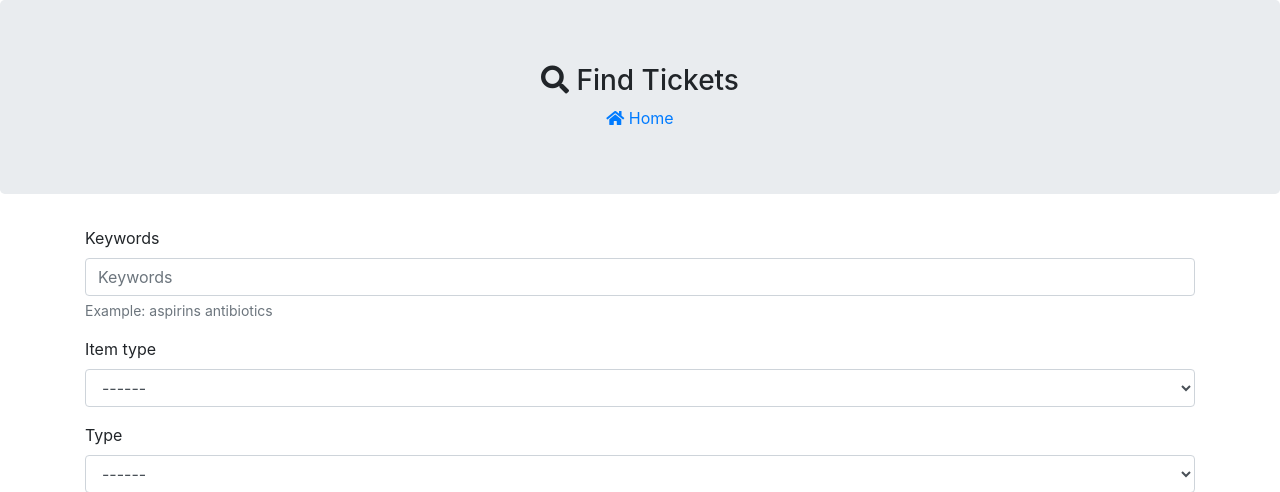
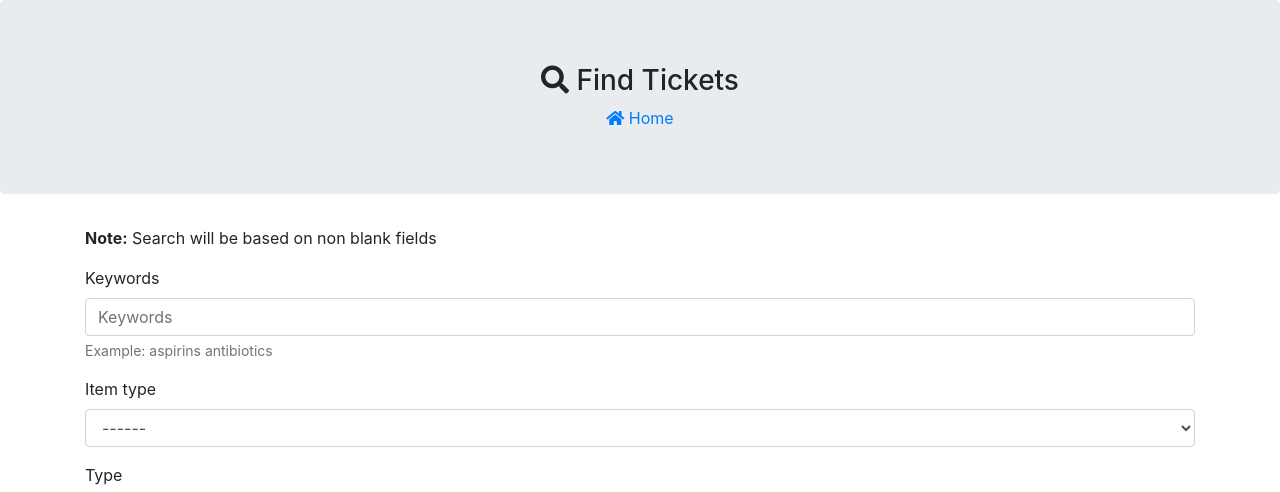
Before and after one commit to iogf/shiva, a Django app: page /ticket_app/find-ticket/ in a window 1280 px wide. Shown: the top 492 px of the page. Run offline with Django 3.2, Linux system fonts and the light colour scheme; some libraries are stand-ins or nearby versions.

Commit message:
Improving information.

```diff
--- a/ticket_app/templates/ticket_app/find-ticket.html
+++ b/ticket_app/templates/ticket_app/find-ticket.html
@@ -23,6 +23,7 @@
 </div>
 
 <div class="container">
+<p> <b> Note:</b> Search will be based on non blank fields  </p>
 
 <div class="panel panel-default">
 <div class="panel-body">
```
